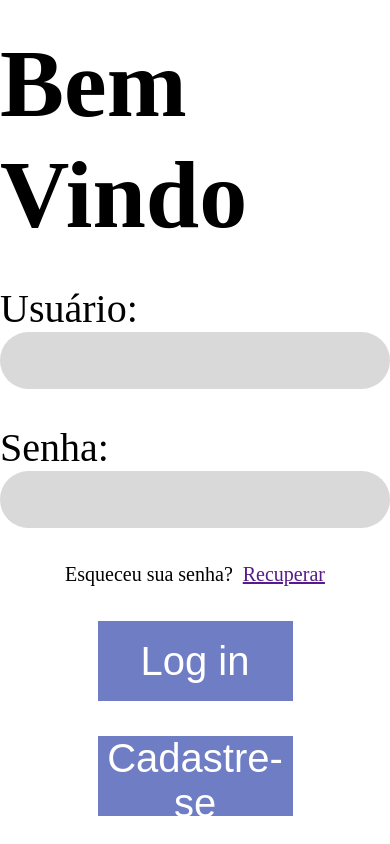
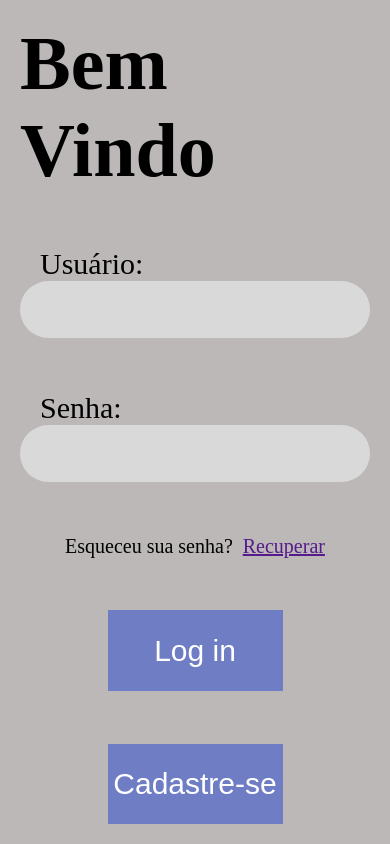
Before and after one commit to marcoshrb/Vite_app_Tcc_Senai, a React (Vite) app in the folder frontend/: page / in a window 390 px wide. Built offline with nearby package versions, Linux system fonts and the light colour scheme.

Commit message:
login and register screen with responsive

```diff
--- a/frontend/src/pages/cadastro/cadastro.module.css
+++ b/frontend/src/pages/cadastro/cadastro.module.css
@@ -18,29 +18,32 @@
     background-color: white;
     display: flex;
     flex-direction: column;
-    justify-content: center;
+    justify-content:space-between;
     align-items: center;
-    gap: 30px;
+    padding: 20px;
 }
+
+@media (max-width : 1000px) {
+    .cadastro_div_Right{
+        width: 100%;
+    }
+    .cadastro_div_Left{
+        width: 0%;
+    }
+}
+
 .cadastro_bem_vindo{
     font-family: var(--new-font);
-    font-size: 96px;
+    font-size: 76px;
 }
 .cadastro_p{
     font-family: var(--new-font);
-    font-size: 30px;
+    font-size: 20px;
     padding-left: 20px;
 }
-.cadastro_Recuperar_senha{
-    display: flex;
-    flex-direction: row;
-    margin-top: 3%;
-}
-.cadastro_p_Esqueceu{
-    font-family: var(--new-font);
-    font-size: 20px;
-}
+
 .cadastro_Inputs{
+    width: 100%;
     font-family: var(--new-font);
     font-size: 40px;
     padding: 5px 25px 5px 25px;
@@ -57,7 +60,7 @@
 
 .cadastro_text_voltar{
     font-family: var(--new-font);
-    font-size: 20px;
+    font-size: 15px;
 }
 .cadastro_button_continuar{
     width: 50%;
--- a/frontend/src/pages/login/login.module.css
+++ b/frontend/src/pages/login/login.module.css
@@ -15,12 +15,12 @@
 .Login_div_Right{
     width: 100%;
     height: 100vh;
-    background-color: white;
+    background-color: rgb(188, 184, 184);
     display: flex;
     flex-direction: column;
-    justify-content: center;
+    justify-content:space-between;
     align-items: center;
-    gap: 35px;
+    padding: 20px;
 }
 
 @media (max-width : 1000px) {
@@ -31,14 +31,14 @@
         width: 0%;
     }
 }
-
 .Login_bem_vindo{
     font-family: var(--new-font);
-    font-size: 96px;
+    font-size: 76px;
 }
 .Login_p{
     font-family: var(--new-font);
-    font-size: 40px;
+    font-size: 30px;
+    padding-left: 20px;
 }
 .Login_Recuperar_senha{
     display: flex;
@@ -50,27 +50,19 @@
     font-size: 20px;
 }
 .Login_Inputs{
-    padding: 5px 25px 5px 25px;
-
     width: 100%;
     font-family: var(--new-font);
     font-size: 40px;
+    padding: 5px 25px 5px 25px;
     border-radius: 50px;
     border-style: none;
     background-color: var(--cinza-medio);
 }
-.Login_FlipCards{
-    display: flex;
-    flex-direction: row;
-    justify-content: space-between;
-    width: 60%;
-    margin-top: 10%;
-}
 
 .login_button{
     width: 50%;
-    height: 80px;
-    font-size: 40px;
+    height: 10% ;
+    font-size: 30px;
     background-color: var(--azul-claro);
     color: var(--branco);
     border-style: none;
@@ -81,8 +73,8 @@
 }
 .login_button_cadastro{
     width: 50%;
-    height: 80px;
-    font-size: 40px;
+    height: 10% ;
+    font-size: 30px;
     background-color: var(--azul-claro);
     color: var(--branco);
     border-style: none;
```
